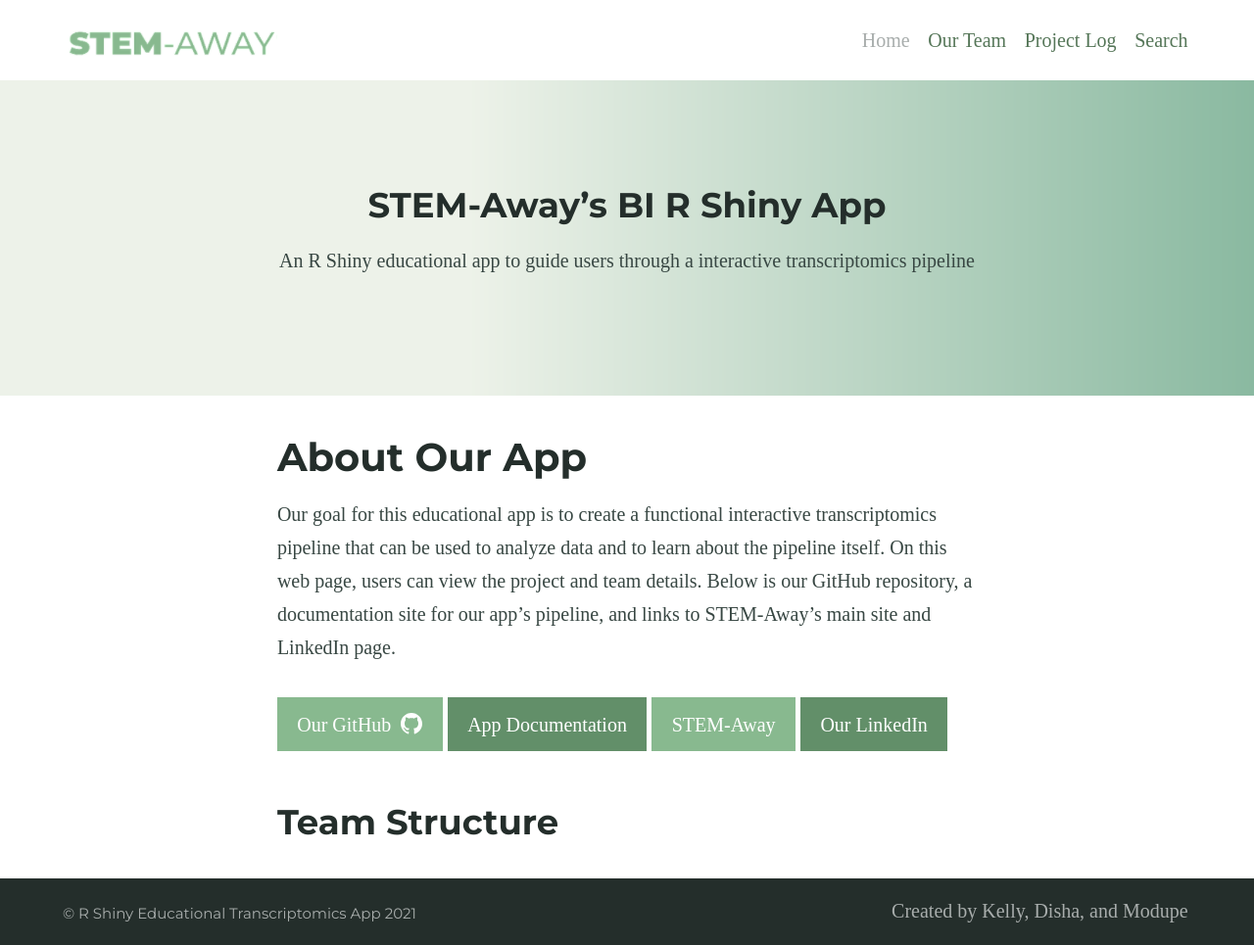
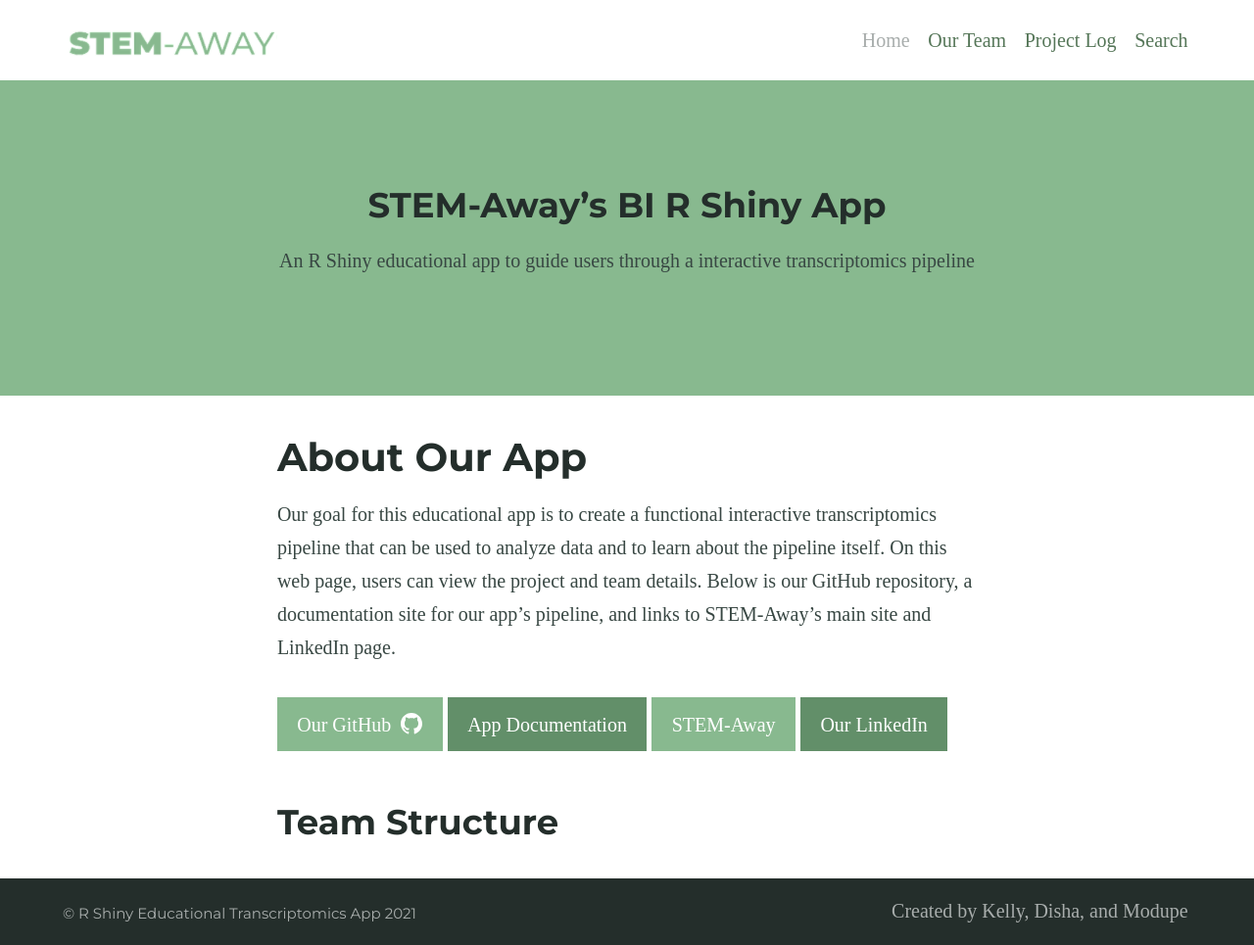
Before and after one commit to BI-STEM-Away/sMAP_dev, a Jekyll site: the page built from index.md, in a window 1280 px wide. Shown: the whole page at 98% size. Built offline with Jekyll 4.4.1, drawn with Linux system fonts in a browser that asks for light colours.

Commit message:
Update index.md

```diff
--- a/index.md
+++ b/index.md
@@ -3,7 +3,7 @@ title: About Our App
 feature_text: |
   ## STEM-Away's BI R Shiny App
   An R Shiny educational app to guide users through a interactive transcriptomics pipeline
-feature_image: https://huikunli.github.io/BI-RShiny/Banner.png
+feature_image: https://huikunli.github.io/BI-RShiny/images/Banner2.png
 excerpt: "Our goal for creating this educational app is to help experts and intellectuals easily access the transcriptomics information and data they need. On this web page, users can view the project details via the links on the front page."
 ---
 
```
